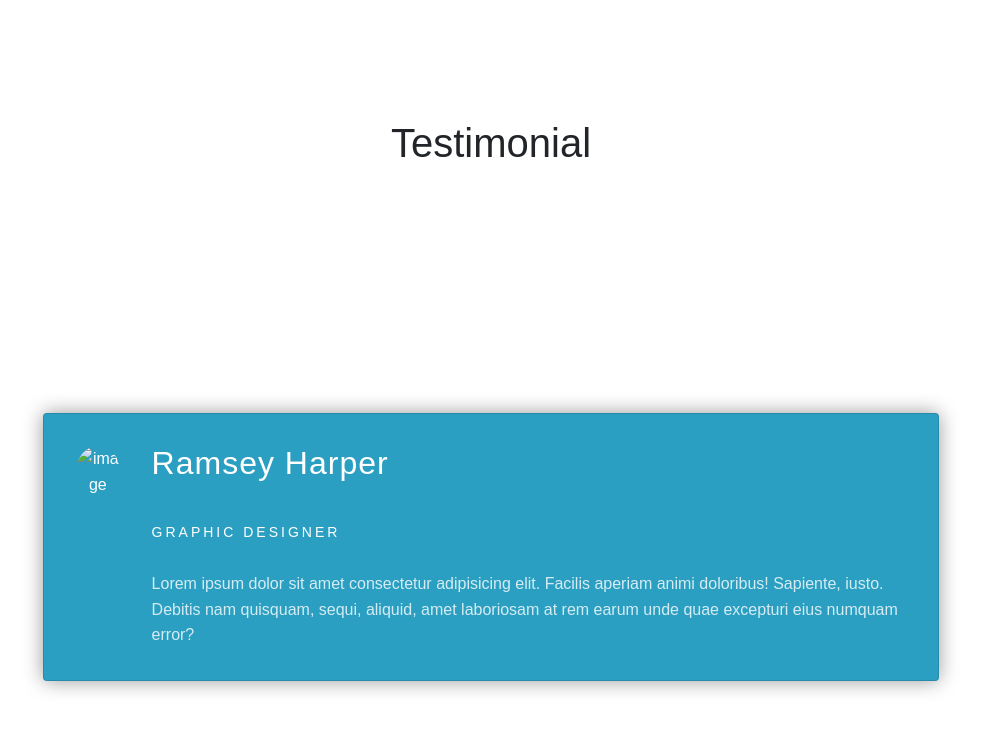
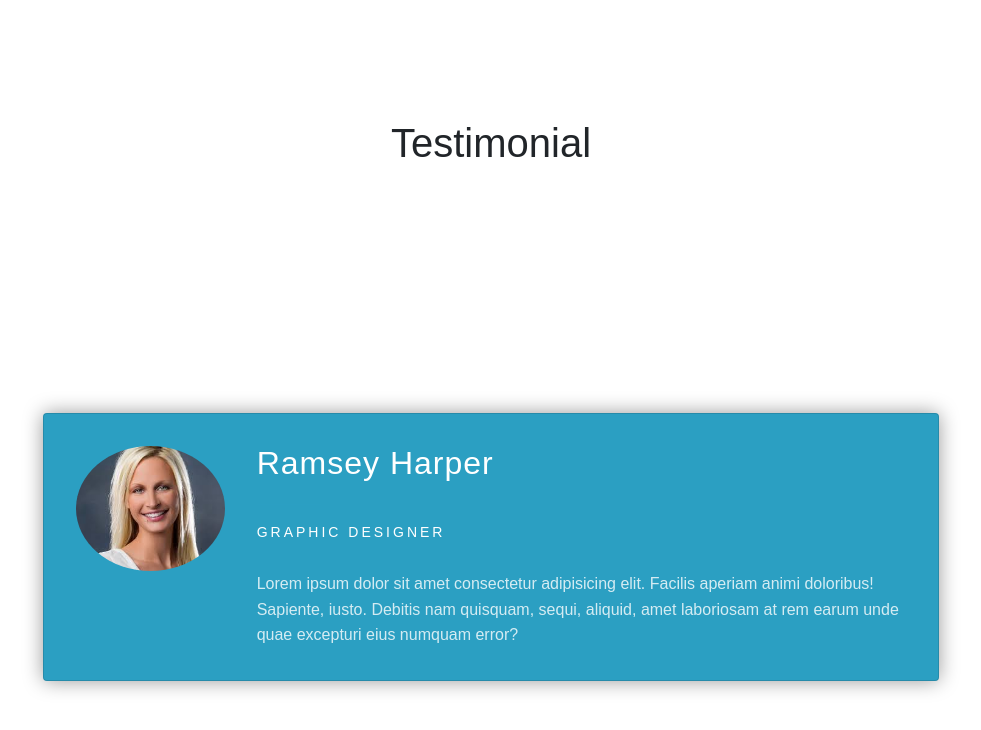
Before and after one commit to meghasharma123/TechnocolabsFinalProject, a plain HTML site: page Testimonial/Testimonial/index.html in a window 1280 px wide. Shown: the whole page, without its empty margins (149-1130 px from the left). Drawn offline with nearby package versions, Linux system fonts and the light colour scheme.

Commit message:
Testimonial is ready

```diff
--- a/Testimonial/Testimonial/index.html
+++ b/Testimonial/Testimonial/index.html
@@ -22,7 +22,7 @@
   <div class="card">
     <div class="profile-sidebar">
 
-      <img class="profile-image" src="images/sample.jpg" alt="image" height="125px">
+      <img class="profile-image" src="/Testimonial/images/sample.jpg" alt="image" height="125px">
 
     </div>
     <div class="profile-main">
```
